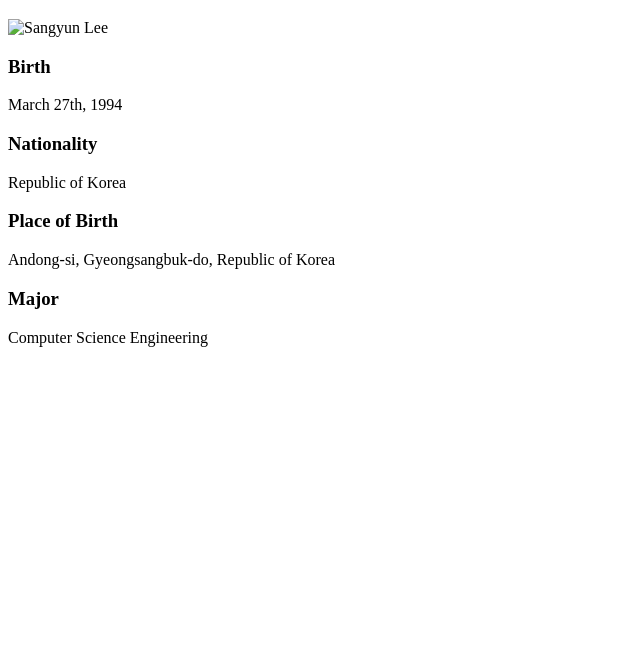
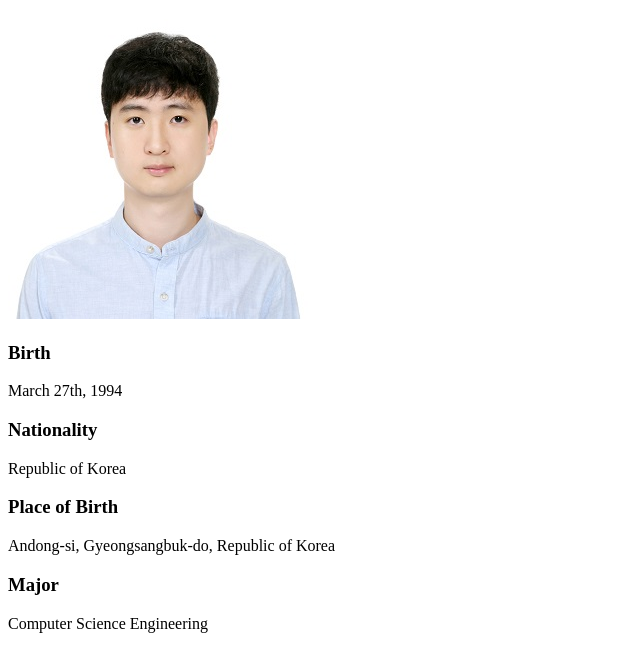
Before and after one commit to Sang-yun/ITMD361-Project01, a plain HTML site: page index.html in a window 1280 px wide. Shown: the part 87-758 px from the top of the page, without its empty margins (0-640 px from the left). Drawn offline with Linux system fonts and the light colour scheme; the site is published under a folder, as on GitHub Pages, so addresses that start at the root find nothing.

Commit message:
Update index.html
change space
change image link

```diff
--- a/index.html
+++ b/index.html
@@ -12,7 +12,7 @@
 	</div>
 	<h1>Sangyun Lee</h1>
 	<div class="Me">
-		<img src = "/sources/sangyun.jpg" alt="Sangyun Lee">
+		<img src = "sources/sangyun.jpg" alt="Sangyun Lee">
 		<h3>Birth</h3>
 		<p>March 27th, 1994</p>
 		<h3>Nationality</h3>
@@ -22,5 +22,5 @@
 		<h3>Major</h3>
 		<p>Computer Science Engineering</p>
 	</div>
-  </body>
+</body>
 </html>
```
